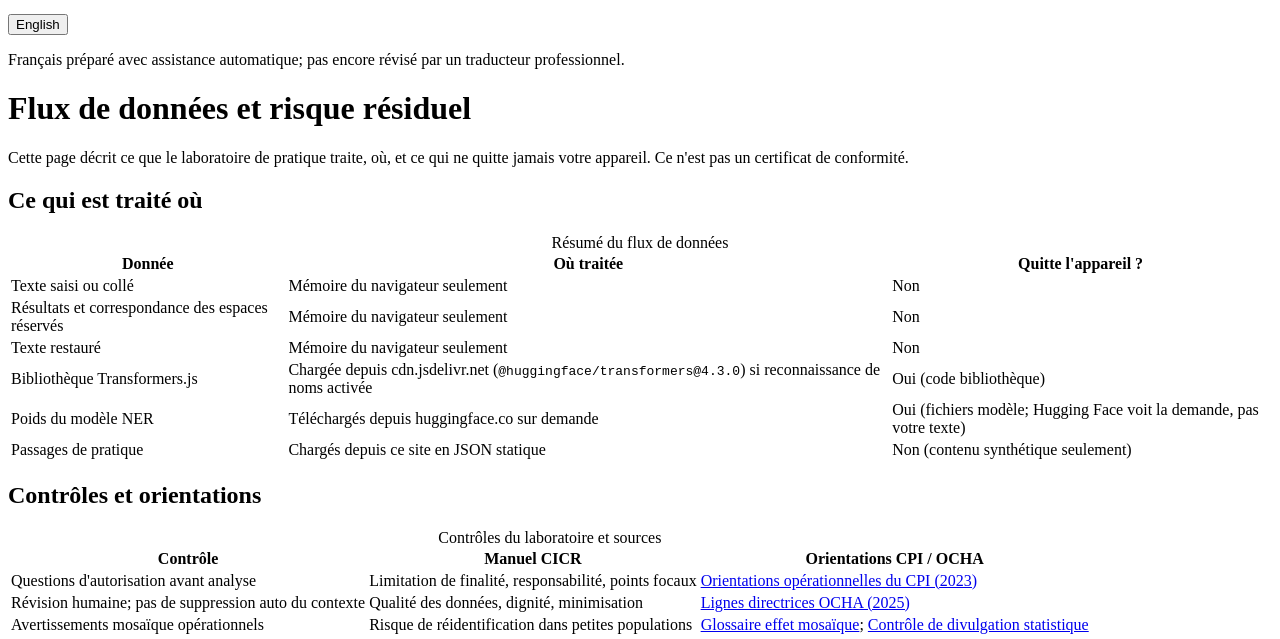
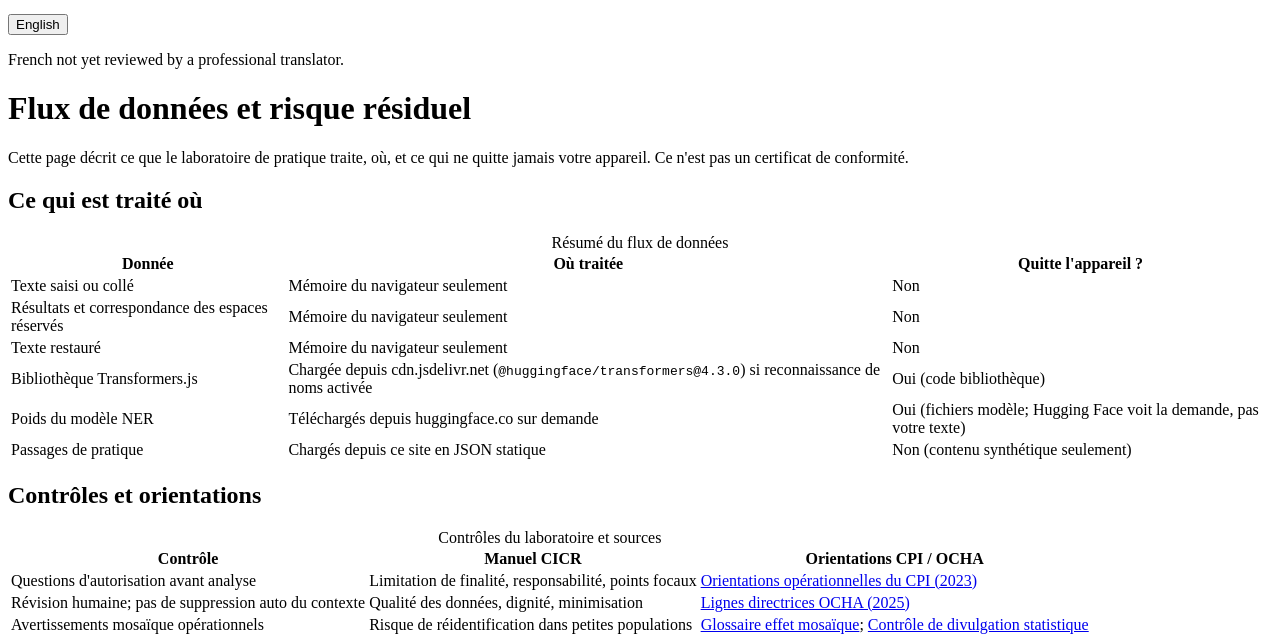
Before and after one commit to parallexlabs/before-you-paste, a website with bundled scripts: page web/data-flow.html in a window 1280 px wide. Both pictures are taken after a click on the button "Français". Shown: the part 156-795 px from the top of the page. Built offline with nearby package versions, Linux system fonts and the light colour scheme.

Commit message:
Say the French is not yet reviewed by a professional translator

```diff
--- a/web/data-flow.html
+++ b/web/data-flow.html
@@ -28,7 +28,7 @@
 
   <main id="main">
     <div id="content-en">
-      <p class="lang-notice lang-notice-prominent" hidden>French prepared with machine assistance; not yet reviewed by a professional translator.</p>
+      <p class="lang-notice lang-notice-prominent" hidden>French not yet reviewed by a professional translator.</p>
       <h1>Data flow and residual risk</h1>
       <p class="note">This page describes what the practice lab processes, where, and what never leaves your device. It is not a compliance certificate.</p>
 
@@ -78,7 +78,7 @@
     </div>
 
     <div id="content-fr" hidden>
-      <p class="lang-notice">Français préparé avec assistance automatique; pas encore révisé par un traducteur professionnel.</p>
+      <p class="lang-notice">French not yet reviewed by a professional translator.</p>
       <h1>Flux de données et risque résiduel</h1>
       <p class="note">Cette page décrit ce que le laboratoire de pratique traite, où, et ce qui ne quitte jamais votre appareil. Ce n'est pas un certificat de conformité.</p>
 
@@ -130,7 +130,7 @@
 
   <footer class="site-footer">
     <p data-i18n="footer.text">ParalleX Labs Inc.</p>
-    <p class="lang-notice-footer" data-i18n="lang.noticeShort">French interface prepared with machine assistance.</p>
+    <p class="lang-notice-footer" data-i18n="lang.noticeShort">French not yet reviewed by a professional translator.</p>
     <p><a href="data-flow.html" data-i18n="footer.dataFlow">Data flow and residual risk</a></p>
   </footer>
 
--- a/web/i18n/en.json
+++ b/web/i18n/en.json
@@ -1,8 +1,8 @@
 {
   "meta.title": "Before You Paste | Practice lab",
   "meta.description": "Browser practice lab and human-review training environment for checking text before pasting into generative AI tools",
-  "lang.notice": "French prepared with machine assistance; not yet reviewed by a professional translator.",
-  "lang.noticeShort": "French interface prepared with machine assistance.",
+  "lang.notice": "French not yet reviewed by a professional translator.",
+  "lang.noticeShort": "French not yet reviewed by a professional translator.",
   "nav.skip": "Skip to main content",
   "nav.main": "Main navigation",
   "nav.home": "Home",
--- a/web/i18n/fr.json
+++ b/web/i18n/fr.json
@@ -1,8 +1,8 @@
 {
   "meta.title": "Avant de coller",
   "meta.description": "Vérification locale des renseignements personnels et sensibles avant de coller dans un outil d'IA générative",
-  "lang.notice": "Français préparé avec assistance automatique; pas encore révisé par un traducteur professionnel.",
-  "lang.noticeShort": "Interface française préparée avec assistance automatique.",
+  "lang.notice": "French not yet reviewed by a professional translator.",
+  "lang.noticeShort": "French not yet reviewed by a professional translator.",
   "nav.skip": "Aller au contenu principal",
   "nav.main": "Navigation principale",
   "nav.home": "Accueil",
```
Also changed, not shown: web/facilitator.html (+3 -3 lines), web/index.html (+2 -2 lines), web/practice.html (+1 -1 lines), web/why.html (+1 -1 lines), README.md.
